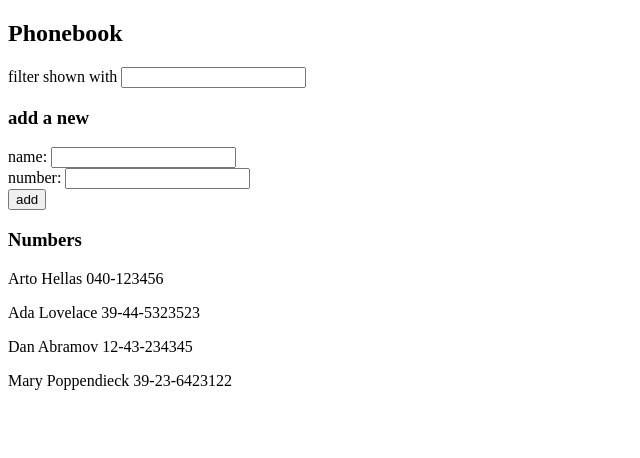
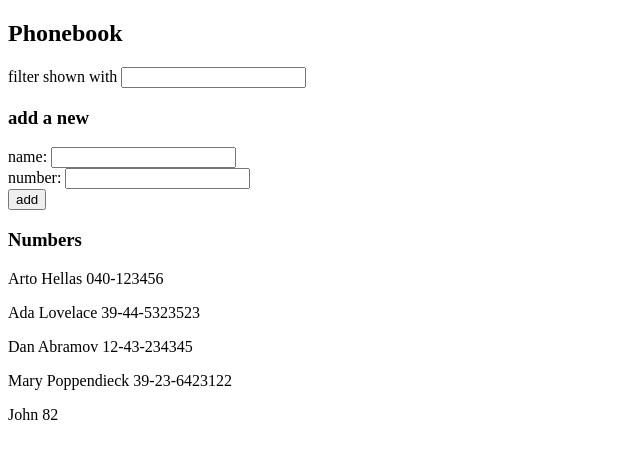
Before and after one commit to Selerium/fullstackopen, a React (Vite) app in the folder part2/phonebook/: page / in a window 1280 px wide. Shown: the top 458 px of the page, without its empty margins (0-640 px from the left). Built offline with nearby package versions, Linux system fonts and the light colour scheme; data requests are answered from the project's data file.

Commit message:
ex2.12 completed

```diff
--- a/part2/phonebook/db.json
+++ b/part2/phonebook/db.json
@@ -1,5 +1,5 @@
 {
-    "persons":[
+  "persons": [
     {
       "name": "Arto Hellas",
       "number": "040-123456",
@@ -19,6 +19,12 @@
       "name": "Mary Poppendieck",
       "number": "39-23-6423122",
       "id": "4"
+    },
+    {
+      "id": "2713",
+      "name": "John",
+      "number": "82"
     }
-    ]
+  ],
+  "$schema": "./node_modules/json-server/schema.json"
 }
--- a/part2/phonebook/src/App.jsx
+++ b/part2/phonebook/src/App.jsx
@@ -8,15 +8,11 @@ import axios from 'axios'
 const App = () => {
   useEffect(() => {
     axios.get('http://localhost:3001/persons')
-      .then((response) => console.log(response))
+      .then((response) => response.data)
+      .then((data) => setPersons(data))
   }, [])
 
-  const [persons, setPersons] = useState([
-    { name: 'Arto Hellas', number: '040-123456', id: 1 },
-    { name: 'Ada Lovelace', number: '39-44-5323523', id: 2 },
-    { name: 'Dan Abramov', number: '12-43-234345', id: 3 },
-    { name: 'Mary Poppendieck', number: '39-23-6423122', id: 4 }
-  ])
+  const [persons, setPersons] = useState([])
   const [newName, setNewName] = useState('')
   const [newNumber, setNewNumber] = useState('')
   const [searchFilter, setSearchFilter] = useState('')
--- a/part2/phonebook/src/components/PersonForm.jsx
+++ b/part2/phonebook/src/components/PersonForm.jsx
@@ -1,9 +1,13 @@
+import axios from "axios";
+
 const PersonForm = ({newName, setNewName, newNumber, setNewNumber, persons, setPersons}) => {
     const handleSubmit = (event) => {
         event.preventDefault();
         if (persons.find((person) => person.name.toLowerCase() === newName.toLowerCase()))
           return window.alert(`${newName} is already added to phonebook`)
-        setPersons(persons.concat({name: newName, number: newNumber}));
+
+        axios.post('http://localhost:3001/persons', {name: newName, number: newNumber})
+        .then((response) => setPersons(persons.concat({name: newName, number: newNumber})))
       }
 
     return (
```
Lines whose indentation alone changed are shown as unchanged.
